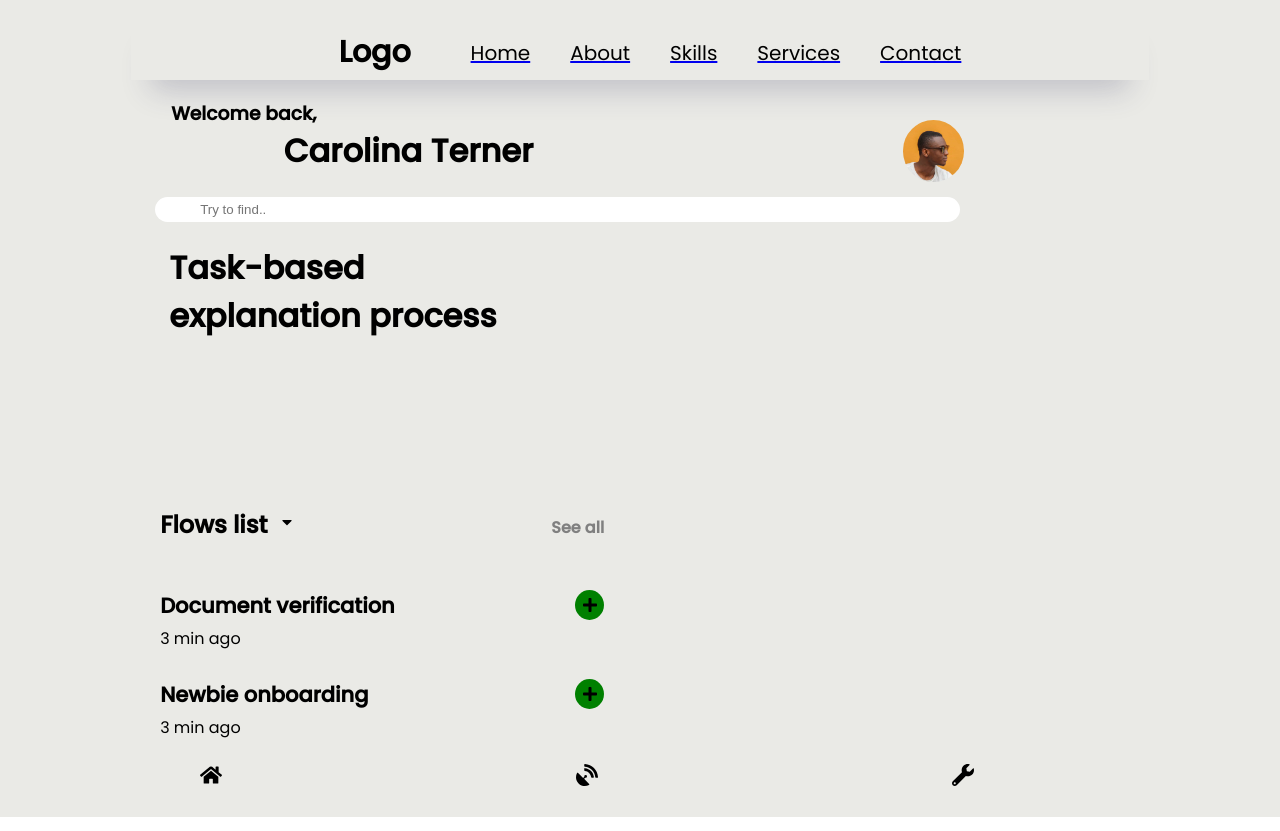
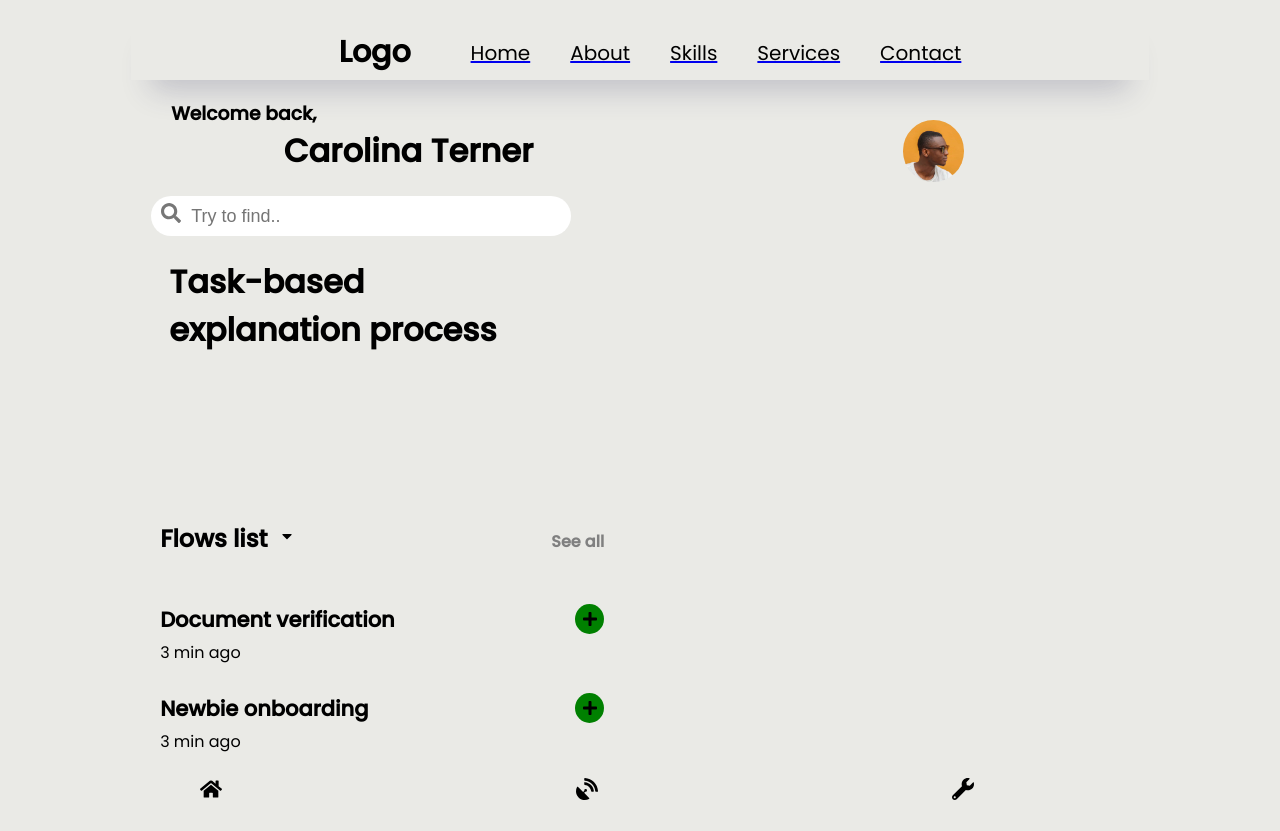
Before and after one commit to abed-obaah/task-manager, a React (Create React App) app: page /Dashboard in a window 1280 px wide. Built offline with nearby package versions, Linux system fonts and the light colour scheme.

Commit message:
Update Dashboard.js

```diff
--- a/src/components/Dashboard.js
+++ b/src/components/Dashboard.js
@@ -40,8 +40,8 @@ function About() {
                               <img  style={imageStyle} src={require("../images/team-2.jpg")} alt="images" />
                         </div>
                   </div>
-                  <div className='searchBtn'>
-                     {/* <span><FaSearch/></span> */}
+                  <div className='box'>
+                     <span><FaSearch/></span>
                      <input className='searchBtnInput' type='text' placeholder='Try to find..' />
                   </div>
                   <div className='tsk-h1'>
```
